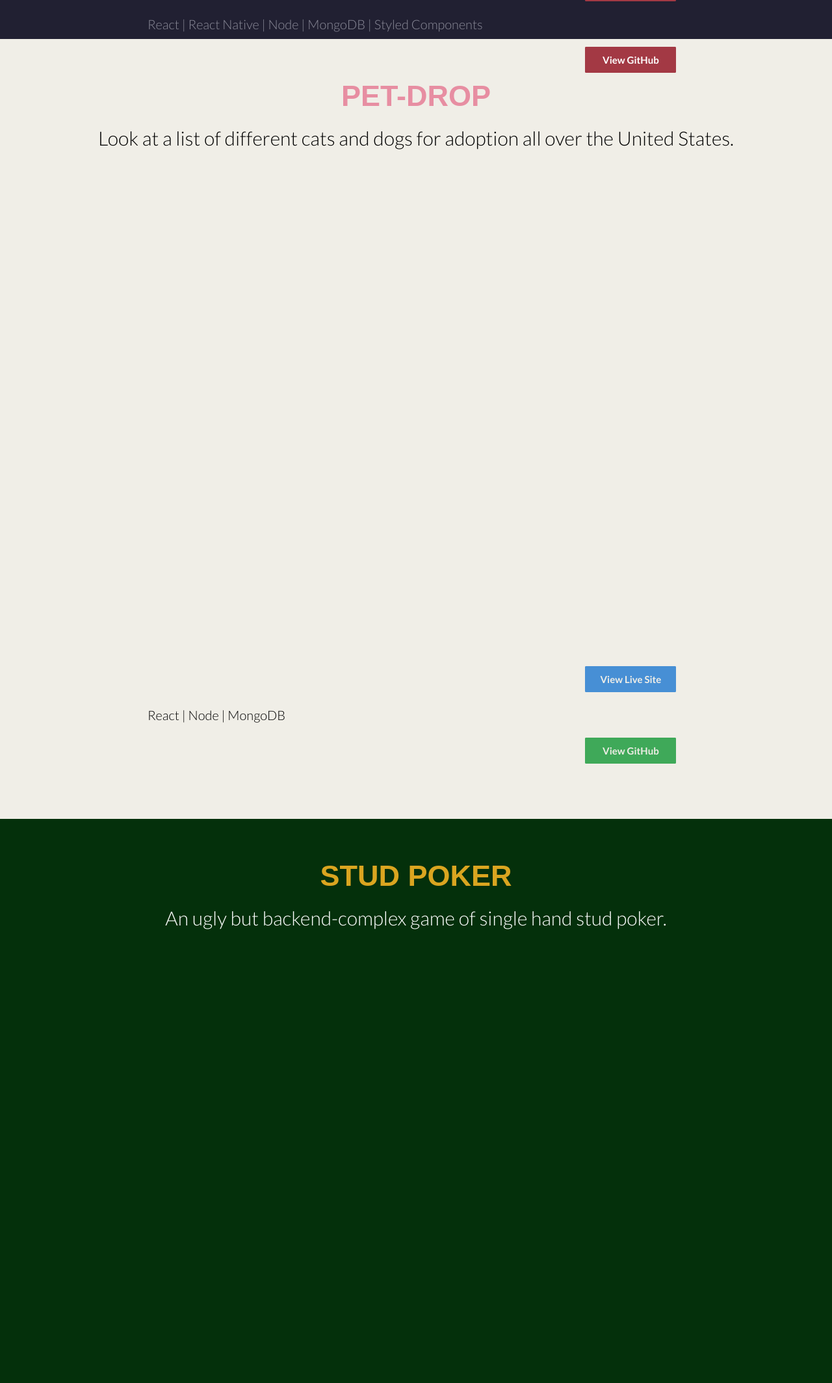
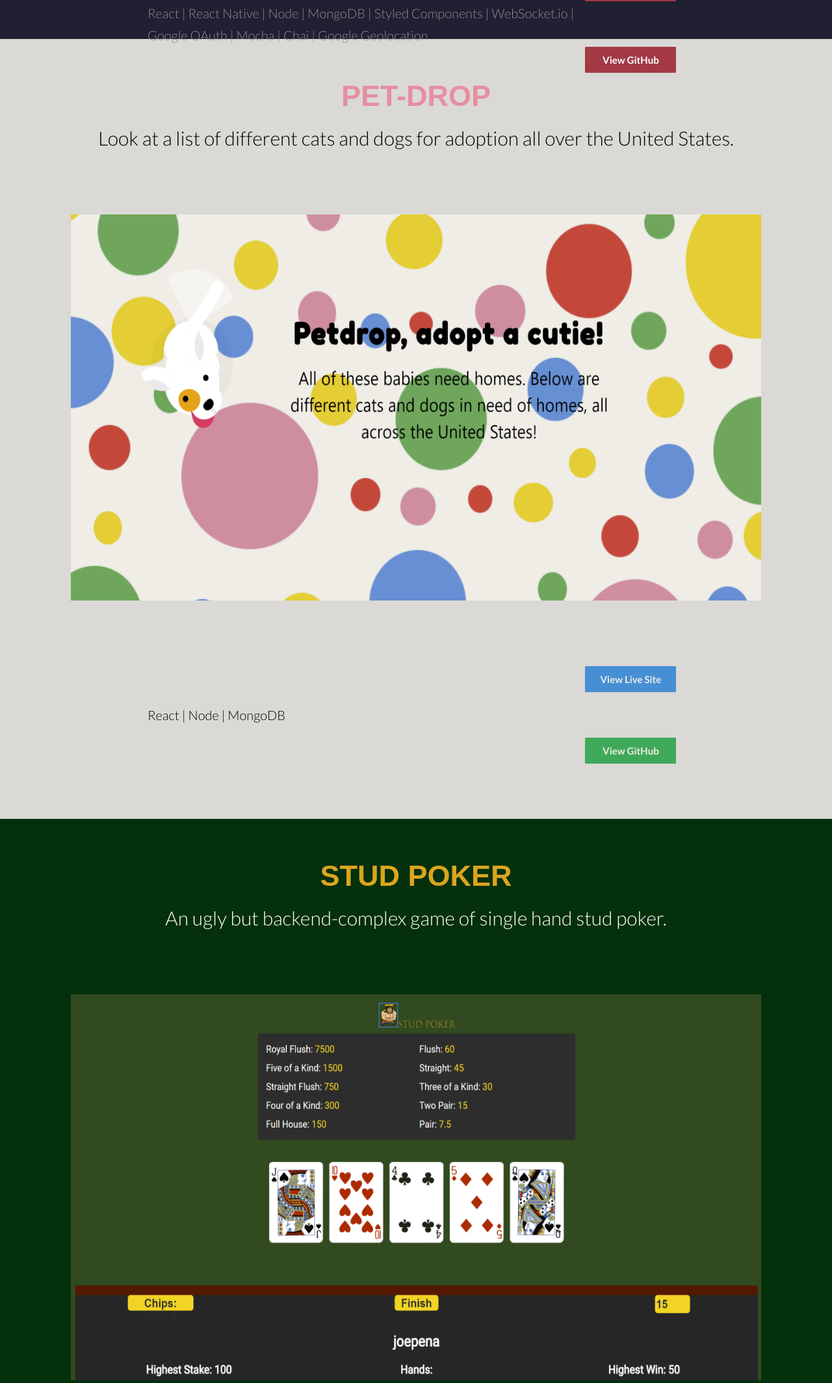
Before and after one commit to Joe-Pena/joepena.io--old, a website: page index.html in a window 1280 px wide. Shown: the part 3860-5988 px from the top of the page at 65% size. Drawn offline with Linux system fonts and the light colour scheme.

Commit message:
Add the rest of the screenshots

```diff
--- a/index.html
+++ b/index.html
@@ -78,7 +78,7 @@
       <img class="first-project--screenshot_buvie" src="./images/buvielandingscrshot.png">
     </div>
     <div class="first-project--links">
-      <p class="first-project--links_techlist">React | React Native | Node | MongoDB | Styled Components</p>
+      <p class="first-project--links_techlist">React | React Native | Node | MongoDB | Styled Components | WebSocket.io | Google OAuth | Mocha | Chai | Google Geolocation</p>
       <a href="https://buvie.netlify.com/" class="first-project--links_site-btn" target="_blank"><button class="first-project--links_site-btn">View Live Site</button></a>
       <a href="https://github.com/Joe-Pena/buvie-client" class="first-project--links_github-btn" target="_blank"><button class="first-project--links_github-btn">View GitHub</button></a>
     </div>
@@ -90,7 +90,7 @@
       <p class="second-project--description_text">Look at a list of different cats and dogs for adoption all over the United States.</p>
     </div>
     <div class="second-project--screenshot">
-
+      <img class="second-project--screenshot_petdrop" src="./images/petdrop.png">
     </div>
     <div class="second-project--links">
       <p class="second-project--links_techlist">React | Node | MongoDB</p>
@@ -105,7 +105,7 @@
         <p class="third-project--description_text">An ugly but backend-complex game of single hand stud poker.</p>
       </div>
       <div class="third-project--screenshot">
-
+        <img class="third-project--screenshot_studpoker" src="./images/studpoker.png">
       </div>
       <div class="third-project--links">
         <p class="third-project--links_techlist">React | Node | MongoDB</p>
@@ -120,7 +120,7 @@
           <p class="fourth-project--description_text">An artificially intelligent maze traversing mouse.</p>
         </div>
         <div class="fourth-project--screenshot">
-
+          <img class="fourth-project--screenshot_mouseai" src="./images/mouseai.png">
         </div>
         <div class="fourth-project--links">
           <p class="fourth-project--links_techlist">Python | Pytorch | TensorFlow | Kivy | Keras</p>
--- a/sass/main.scss
+++ b/sass/main.scss
@@ -285,7 +285,7 @@ body {
 
 .second-project {
   height: 150vh;
-  background-color: #f0eee7;
+  background-color: #dad9d5;
   padding: 5rem;
   display: grid;
   grid-template-rows: 20% 1fr 20%;
@@ -300,6 +300,10 @@ body {
       display: flex;
       justify-content: center;
 
+      &_petdrop {
+        width: 90%;
+        height: 90%;
+      }
     }
 
     &--description {
@@ -392,6 +396,10 @@ body {
       display: flex;
       justify-content: center;
 
+      &_studpoker {
+        width: 90%;
+        height: 90%;
+      }
     }
 
     &--description {
@@ -489,6 +497,10 @@ body {
       display: flex;
       justify-content: center;
 
+      &_mouseai {
+        width: 90%;
+        height: 90%;
+      }
     }
 
     &--description {
```
Also changed, not shown: images/mouseai.png (added), images/petdrop.png (added), images/studpoker.png (added), styles.css.
